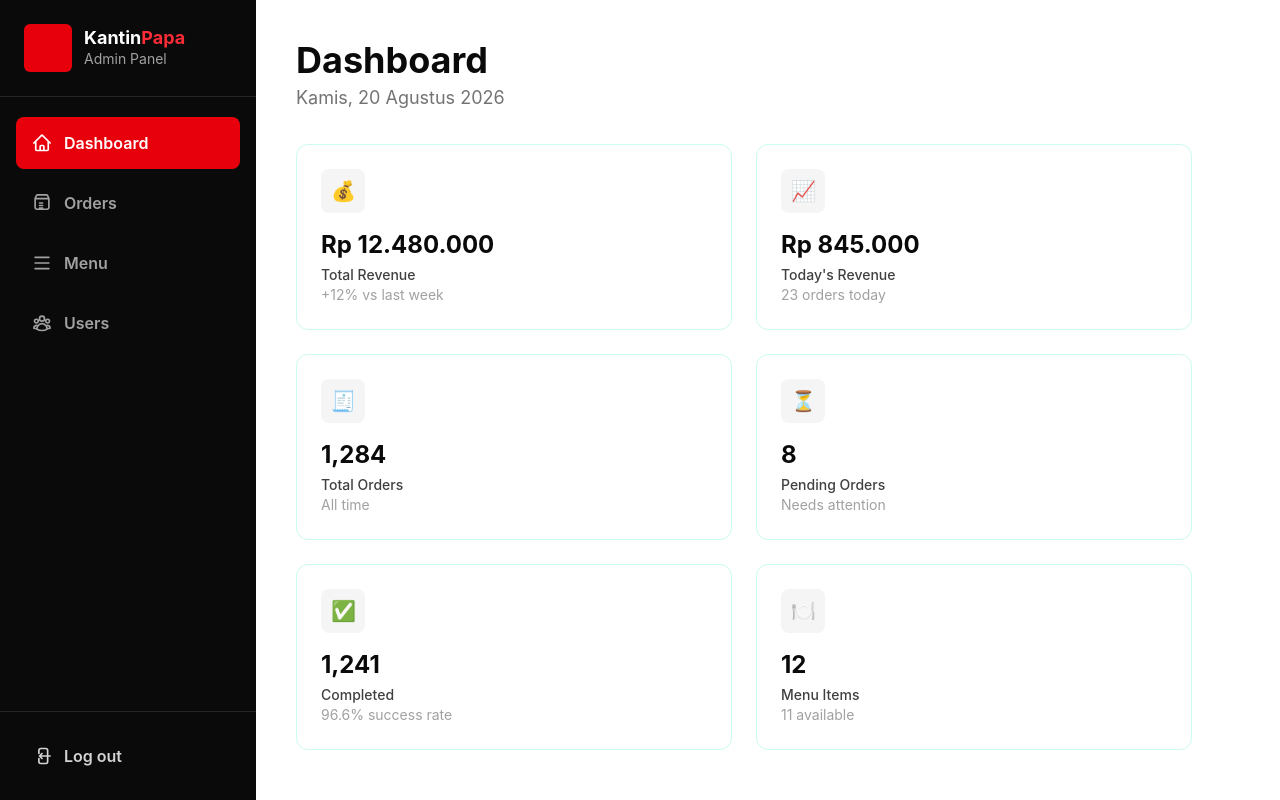
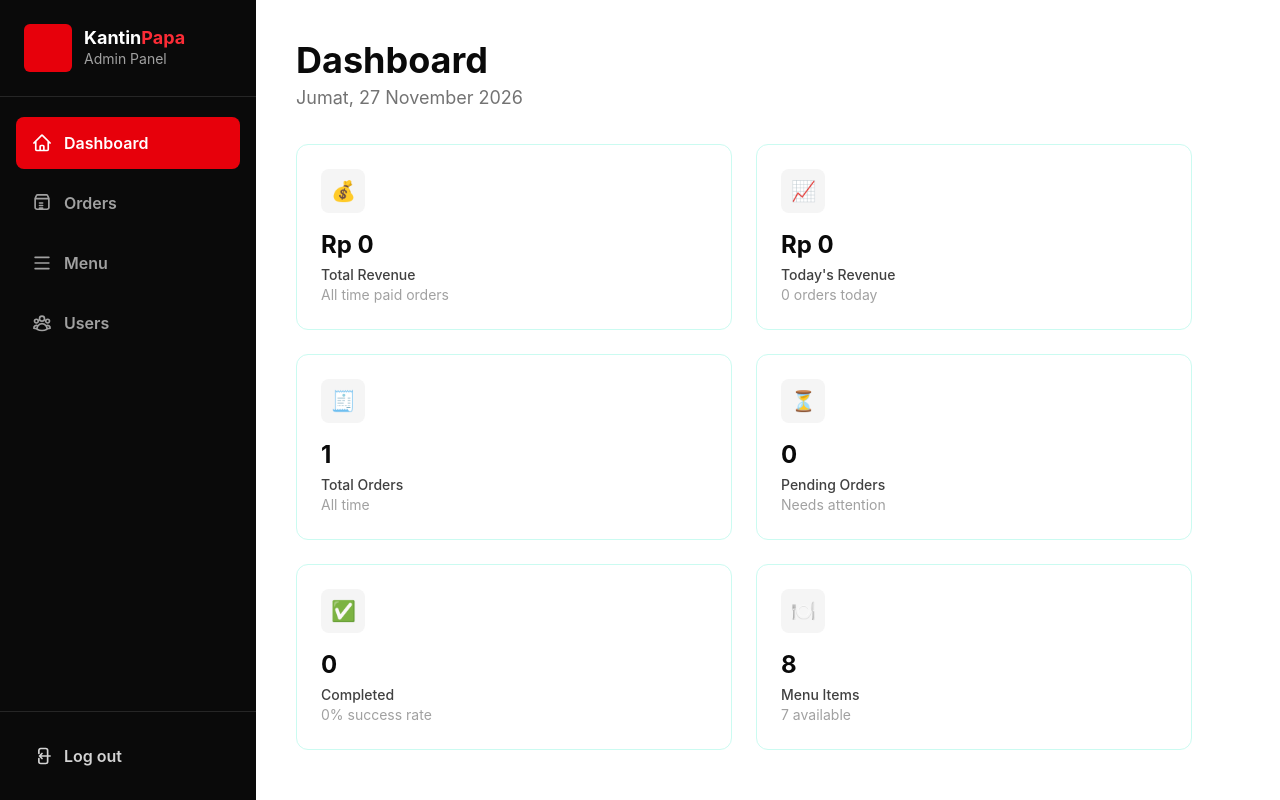
Before and after one commit to Collin28/Kantinpapa, a Laravel app: page /admin in a window 1280 px wide. Run offline with Laravel 12, Linux system fonts and the light colour scheme; a user stored in the database is signed in; data comes from the database, SQL or seed files in the repository; tables that the repository leaves empty hold one stand-in row (values such as "Sample post"); style sheets or scripts are compiled from the project's sources.

Commit message:
feat: implement dynamic admin dashboard and popular today query

```diff
--- /dev/null
+++ b/app/Http/Controllers/Admin/DashboardController.php
@@ -0,0 +1,72 @@
+<?php
+
+namespace App\Http\Controllers\Admin;
+
+use App\Enums\OrderStatus;
+use App\Enums\PaymentStatus;
+use App\Http\Controllers\Controller;
+use App\Models\Menu;
+use App\Models\Order;
+use Illuminate\View\View;
+
+class DashboardController extends Controller
+{
+    public function index(): View
+    {
+        $now = now('Asia/Jakarta');
+        $todayStart = $now->copy()->startOfDay();
+        $todayEnd = $now->copy()->endOfDay();
+        $thisWeekStart = $now->copy()->subDays(6)->startOfDay();
+        $lastWeekStart = $now->copy()->subDays(13)->startOfDay();
+        $lastWeekEnd = $now->copy()->subDays(7)->endOfDay();
+
+        $paidStatus = PaymentStatus::Paid->value;
+        $cancelledStatus = OrderStatus::Cancelled->value;
+        $pendingStatus = OrderStatus::Pending->value;
+        $completedStatus = OrderStatus::Completed->value;
+
+        $orderStats = Order::query()
+            ->selectRaw('COUNT(*) as total_orders')
+            ->selectRaw('SUM(CASE WHEN order_status = ? THEN 1 ELSE 0 END) as pending_orders', [$pendingStatus])
+            ->selectRaw('SUM(CASE WHEN order_status = ? THEN 1 ELSE 0 END) as completed_orders', [$completedStatus])
+            ->selectRaw('COALESCE(SUM(CASE WHEN payment_status = ? AND order_status != ? THEN total ELSE 0 END), 0) as total_revenue', [$paidStatus, $cancelledStatus])
+            ->selectRaw('COALESCE(SUM(CASE WHEN payment_status = ? AND order_status != ? AND created_at BETWEEN ? AND ? THEN total ELSE 0 END), 0) as today_revenue', [$paidStatus, $cancelledStatus, $todayStart, $todayEnd])
+            ->selectRaw('SUM(CASE WHEN created_at BETWEEN ? AND ? THEN 1 ELSE 0 END) as today_orders', [$todayStart, $todayEnd])
+            ->selectRaw('COALESCE(SUM(CASE WHEN payment_status = ? AND order_status != ? AND created_at BETWEEN ? AND ? THEN total ELSE 0 END), 0) as this_week_revenue', [$paidStatus, $cancelledStatus, $thisWeekStart, $todayEnd])
+            ->selectRaw('COALESCE(SUM(CASE WHEN payment_status = ? AND order_status != ? AND created_at BETWEEN ? AND ? THEN total ELSE 0 END), 0) as last_week_revenue', [$paidStatus, $cancelledStatus, $lastWeekStart, $lastWeekEnd])
+            ->first();
+
+        $menuStats = Menu::query()
+            ->selectRaw('COUNT(*) as total_menus')
+            ->selectRaw('SUM(CASE WHEN is_available = 1 AND stock > 0 THEN 1 ELSE 0 END) as available_menus')
+            ->first();
+
+        $totalOrders = (int) ($orderStats->total_orders ?? 0);
+        $completedOrders = (int) ($orderStats->completed_orders ?? 0);
+        $successRate = $totalOrders > 0 ? round(($completedOrders / $totalOrders) * 100, 1) : 0.0;
+
+        $thisWeekRevenue = (int) ($orderStats->this_week_revenue ?? 0);
+        $lastWeekRevenue = (int) ($orderStats->last_week_revenue ?? 0);
+
+        if ($lastWeekRevenue > 0) {
+            $growth = round((($thisWeekRevenue - $lastWeekRevenue) / $lastWeekRevenue) * 100, 1);
+            $revenueSubtitle = ($growth >= 0 ? '+' : '').$growth.'% vs last week';
+        } else {
+            $revenueSubtitle = 'All time paid orders';
+        }
+
+        return view('admin.dashboard', [
+            'todayLabel' => $now->locale('id')->translatedFormat('l, d F Y'),
+            'totalRevenue' => (int) ($orderStats->total_revenue ?? 0),
+            'revenueSubtitle' => $revenueSubtitle,
+            'todayRevenue' => (int) ($orderStats->today_revenue ?? 0),
+            'todayOrders' => (int) ($orderStats->today_orders ?? 0),
+            'totalOrders' => $totalOrders,
+            'pendingOrders' => (int) ($orderStats->pending_orders ?? 0),
+            'completedOrders' => $completedOrders,
+            'successRate' => $successRate,
+            'totalMenus' => (int) ($menuStats->total_menus ?? 0),
+            'availableMenus' => (int) ($menuStats->available_menus ?? 0),
+        ]);
+    }
+}
--- a/resources/views/admin/dashboard.blade.php
+++ b/resources/views/admin/dashboard.blade.php
@@ -2,30 +2,30 @@
 
 @section('content')
     <h1 class="font-bold text-neutral-950 text-4xl mb-1">Dashboard</h1>
-    <p class="text-neutral-500 text-lg mb-8">Kamis, 20 Agustus 2026</p>
+    <p class="text-neutral-500 text-lg mb-8">{{ $todayLabel }}</p>
 
     <div class="grid grid-cols-1 sm:grid-cols-2 gap-6 max-w-4xl">
 
         <div class="border border-teal-100 rounded-xl px-6 py-6">
             <div class="w-11 h-11 rounded-lg bg-neutral-100 flex items-center justify-center text-xl mb-4">💰
             </div>
-            <div class="font-bold text-neutral-950 text-2xl mb-1">Rp 12.480.000</div>
+            <div class="font-bold text-neutral-950 text-2xl mb-1">Rp {{ number_format($totalRevenue, 0, ',', '.') }}</div>
             <div class="text-neutral-700 font-medium text-sm">Total Revenue</div>
-            <div class="text-neutral-400 text-sm">+12% vs last week</div>
+            <div class="text-neutral-400 text-sm">{{ $revenueSubtitle }}</div>
         </div>
 
         <div class="border border-teal-100 rounded-xl px-6 py-6">
             <div class="w-11 h-11 rounded-lg bg-neutral-100 flex items-center justify-center text-xl mb-4">📈
             </div>
-            <div class="font-bold text-neutral-950 text-2xl mb-1">Rp 845.000</div>
+            <div class="font-bold text-neutral-950 text-2xl mb-1">Rp {{ number_format($todayRevenue, 0, ',', '.') }}</div>
             <div class="text-neutral-700 font-medium text-sm">Today's Revenue</div>
-            <div class="text-neutral-400 text-sm">23 orders today</div>
+            <div class="text-neutral-400 text-sm">{{ number_format($todayOrders) }} orders today</div>
         </div>
 
         <div class="border border-teal-100 rounded-xl px-6 py-6">
             <div class="w-11 h-11 rounded-lg bg-neutral-100 flex items-center justify-center text-xl mb-4">🧾
             </div>
-            <div class="font-bold text-neutral-950 text-2xl mb-1">1,284</div>
+            <div class="font-bold text-neutral-950 text-2xl mb-1">{{ number_format($totalOrders) }}</div>
             <div class="text-neutral-700 font-medium text-sm">Total Orders</div>
             <div class="text-neutral-400 text-sm">All time</div>
         </div>
@@ -33,7 +33,7 @@
         <div class="border border-teal-100 rounded-xl px-6 py-6">
             <div class="w-11 h-11 rounded-lg bg-neutral-100 flex items-center justify-center text-xl mb-4">⏳
             </div>
-            <div class="font-bold text-neutral-950 text-2xl mb-1">8</div>
+            <div class="font-bold text-neutral-950 text-2xl mb-1">{{ number_format($pendingOrders) }}</div>
             <div class="text-neutral-700 font-medium text-sm">Pending Orders</div>
             <div class="text-neutral-400 text-sm">Needs attention</div>
         </div>
@@ -41,17 +41,17 @@
         <div class="border border-teal-100 rounded-xl px-6 py-6">
             <div class="w-11 h-11 rounded-lg bg-neutral-100 flex items-center justify-center text-xl mb-4">✅
             </div>
-            <div class="font-bold text-neutral-950 text-2xl mb-1">1,241</div>
+            <div class="font-bold text-neutral-950 text-2xl mb-1">{{ number_format($completedOrders) }}</div>
             <div class="text-neutral-700 font-medium text-sm">Completed</div>
-            <div class="text-neutral-400 text-sm">96.6% success rate</div>
+            <div class="text-neutral-400 text-sm">{{ $successRate }}% success rate</div>
         </div>
 
         <div class="border border-teal-100 rounded-xl px-6 py-6">
             <div class="w-11 h-11 rounded-lg bg-neutral-100 flex items-center justify-center text-xl mb-4">🍽️
             </div>
-            <div class="font-bold text-neutral-950 text-2xl mb-1">12</div>
+            <div class="font-bold text-neutral-950 text-2xl mb-1">{{ number_format($totalMenus) }}</div>
             <div class="text-neutral-700 font-medium text-sm">Menu Items</div>
-            <div class="text-neutral-400 text-sm">11 available</div>
+            <div class="text-neutral-400 text-sm">{{ number_format($availableMenus) }} available</div>
         </div>
 
     </div>
--- a/routes/web.php
+++ b/routes/web.php
@@ -1,5 +1,6 @@
 <?php
 
+use App\Http\Controllers\Admin\DashboardController as AdminDashboardController;
 use App\Http\Controllers\Admin\MenuController as AdminMenuController;
 use App\Http\Controllers\Admin\OrderController as AdminOrderController;
 use App\Http\Controllers\AdminController;
@@ -50,7 +51,7 @@ Route::prefix('admin')
     ->name('admin.')
     ->middleware(['auth', 'active', 'admin'])
     ->group(function () {
-        Route::get('/', [AdminController::class, 'index'])->name('dashboard');
+        Route::get('/', [AdminDashboardController::class, 'index'])->name('dashboard');
         Route::get('/orders', [AdminOrderController::class, 'index'])->name('orders.index');
         Route::patch('/orders/{order}/status', [AdminOrderController::class, 'updateStatus'])->name('orders.update-status');
 
```
Also changed, not shown: app/Http/Controllers/Customer/MenuController.php (+49 -6 lines), tests/Feature/AdminDashboardTest.php (added, +88 -0 lines).
